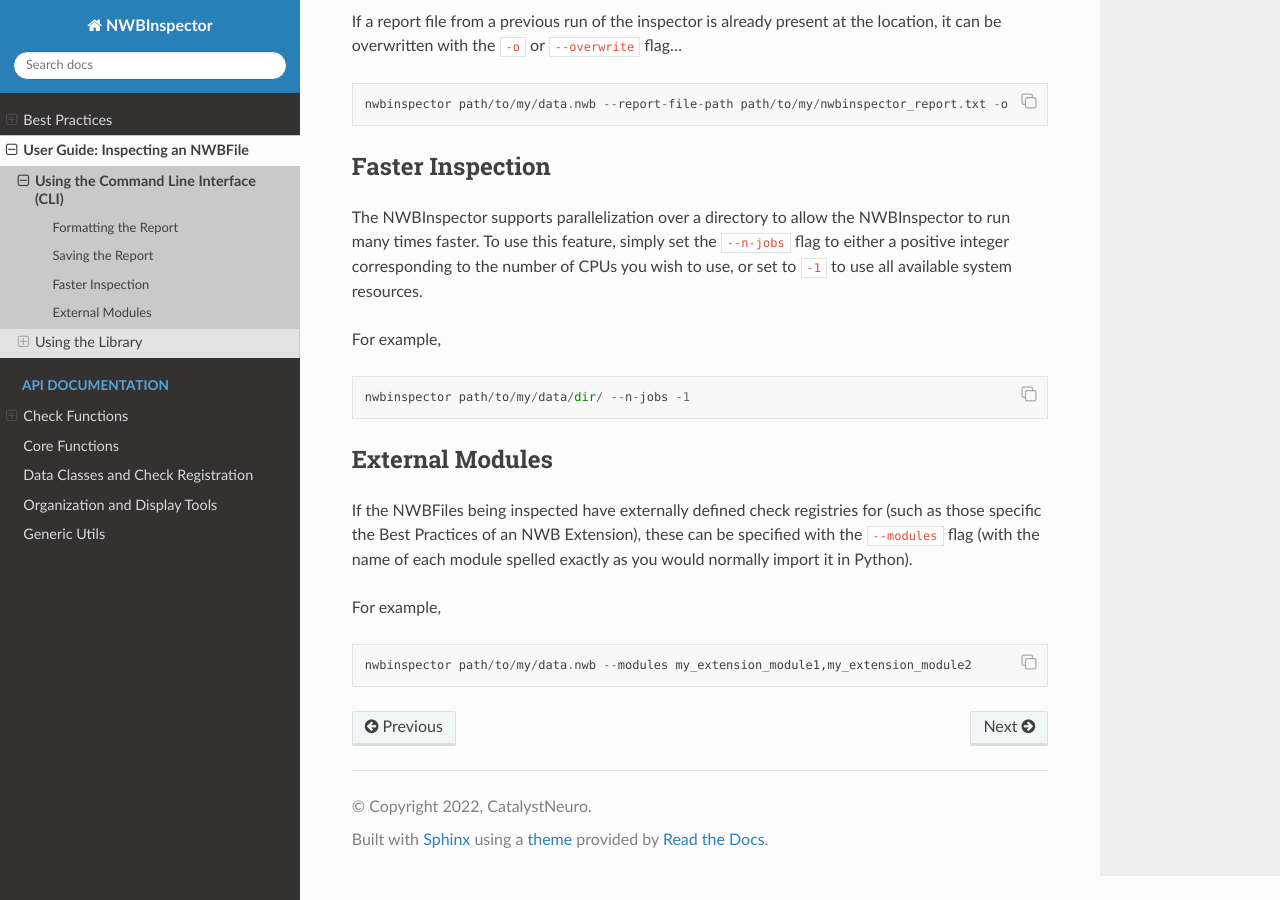
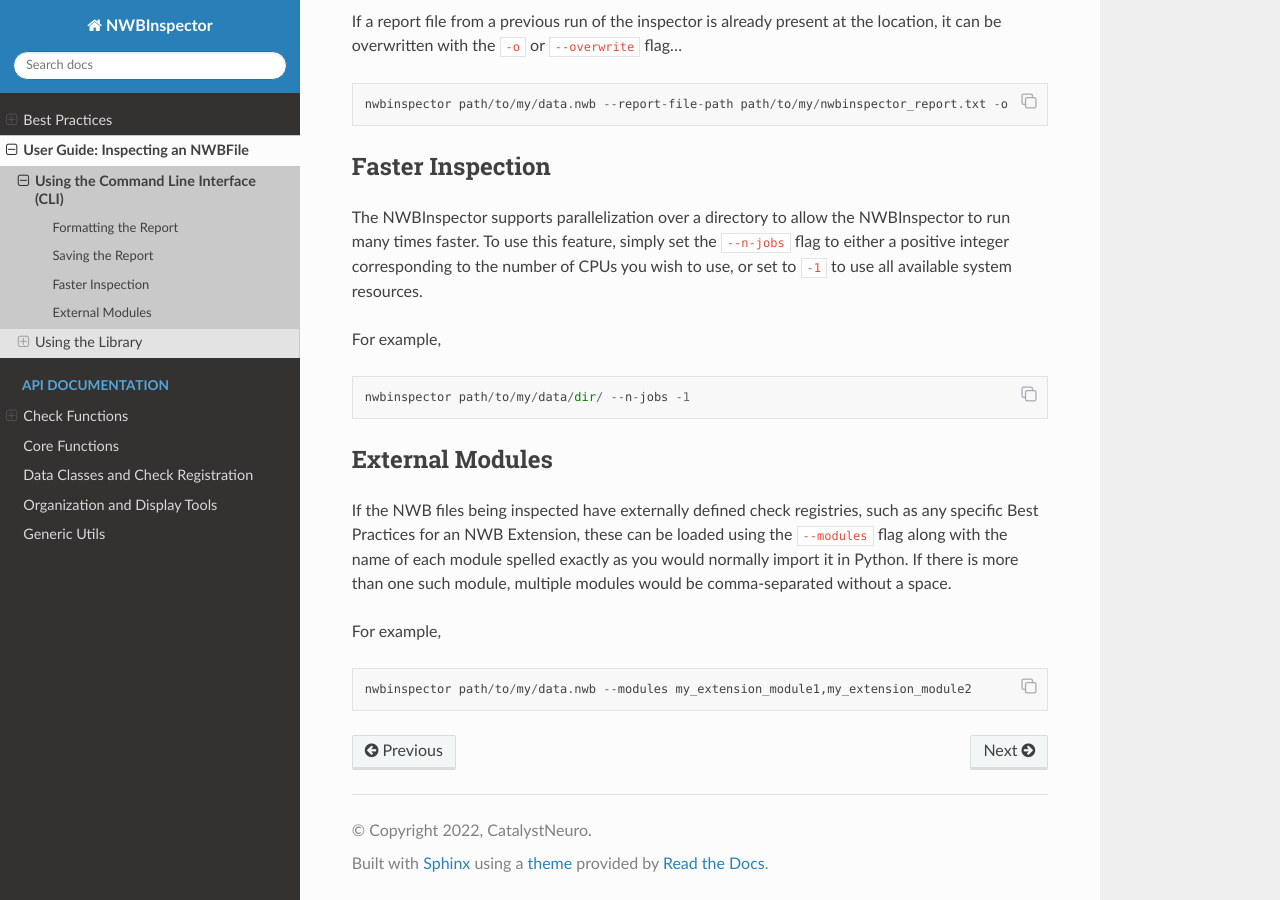
Before and after one commit to NeurodataWithoutBorders/nwbinspector, a Sphinx documentation site: the page built from docs/user_guide/command_line_usage.rst, in a window 1280 px wide and 900 px high, scrolled down 1834 px. Built offline with Sphinx 7.4.7 and the Read the Docs theme 2.0.0, drawn with Linux system fonts in a browser that asks for light colours; pages that are not in the unit, such as notebooks, are missing from menus.

Commit message:
Update command_line_usage.rst

```diff
--- a/docs/user_guide/command_line_usage.rst
+++ b/docs/user_guide/command_line_usage.rst
@@ -109,7 +109,7 @@
 External Modules
 ----------------
 
-If the NWBFiles being inspected have externally defined check registries for (such as those specific the Best Practices of an :nwb-schema:ref:`NWB Extension<extending-the-format>`), these can be specified with the ``--modules`` flag (with the name of each module spelled exactly as you would normally import it in Python).
+If the NWB files being inspected have externally defined check registries, such as any specific Best Practices for an :nwb-schema:ref:`NWB Extension<extending-the-format>`, these can be loaded using the ``--modules`` flag along with the name of each module spelled exactly as you would normally import it in Python. If there is more than one such module, multiple modules would be comma-separated without a space.
 
 For example,
 
```
